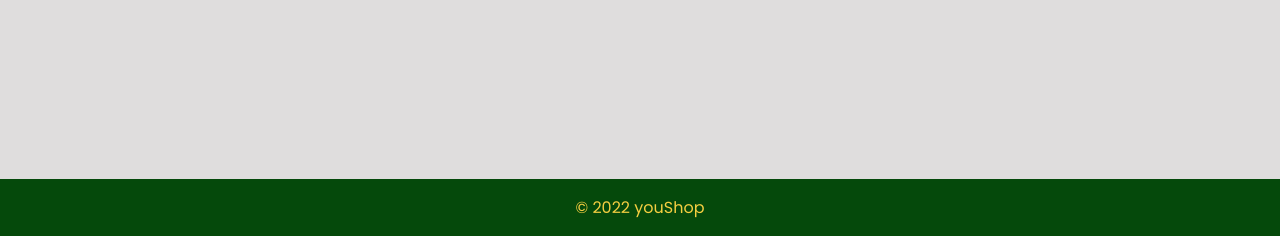
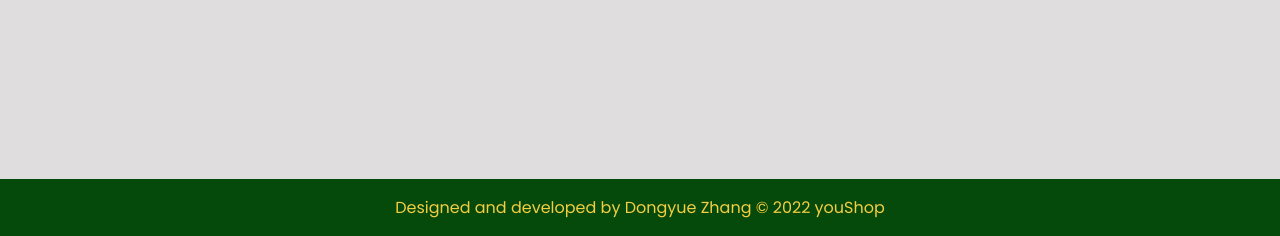
Before and after one commit to dongyue-zhang/youShop, a PHP site: page /index.php in a window 1280 px wide. Shown: the part 774-1010 px from the top of the page. Run offline with PHP 8.4, Linux system fonts and the light colour scheme; data that the repository does not hold is empty.

Commit message:
added copy right info

```diff
--- a/public/footer.php
+++ b/public/footer.php
@@ -1,6 +1,6 @@
 <footer>
     <p>
-        &copy; 2022 youShop
+        Designed and developed by Dongyue Zhang &copy; 2022 youShop
     </p>
 </footer>
 </body>
```
Also changed, not shown: 1 other file.
